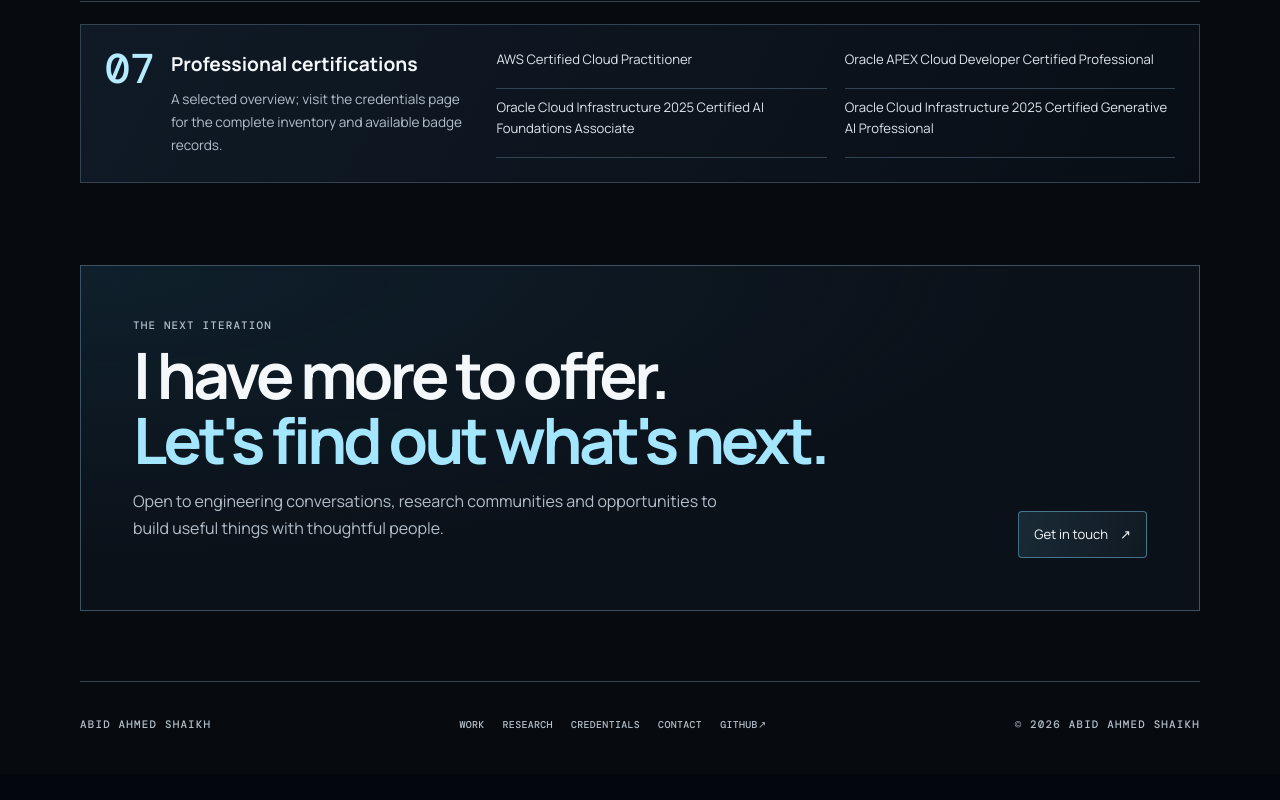
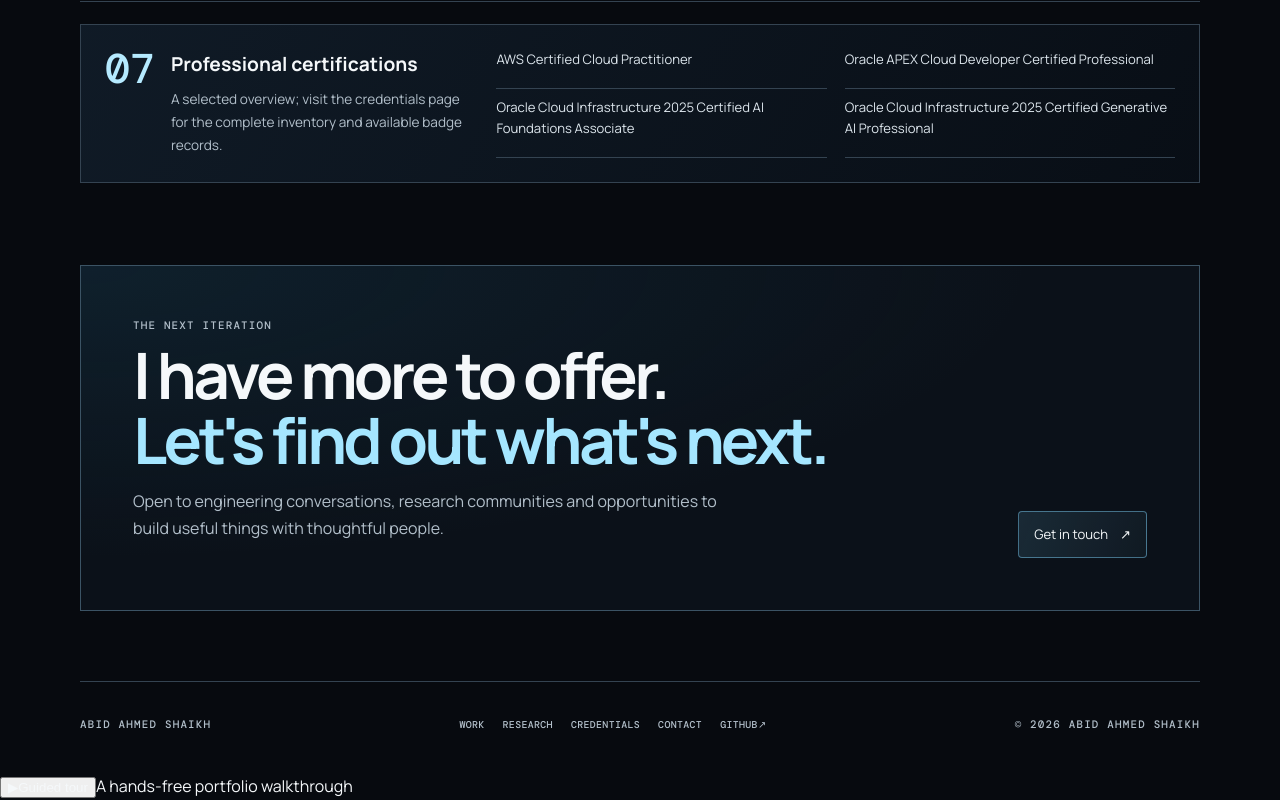
Before and after one commit to InfX2243/portfolio, a React (Vite) app: page / in a window 1280 px wide. Shown: the part 3966-4766 px from the top of the page. Before the commit the page ends 4740 px from the top, so only its background shows below. Built offline with nearby package versions, Linux system fonts and the light colour scheme.

Commit message:
Mount persistent guided-tour control across route changes

```diff
--- a/src/app/AppRouter.jsx
+++ b/src/app/AppRouter.jsx
@@ -2,6 +2,7 @@ import { lazy, Suspense, useEffect, useState } from "react";
 import { getRouteMetadata } from "../data/routes";
 import { BASE_PATH, normalizePath } from "./basePath";
 import { requestRouteFocus } from "./routeFocus";
+import { GuidedTour } from "../components/GuidedTour";
 
 const HomePage = lazy(() => import("../pages/HomePage").then(m => ({ default: m.HomePage })));
 const ProjectsPage = lazy(() => import("../pages/ProjectsPage").then(m => ({ default: m.ProjectsPage })));
@@ -81,8 +82,11 @@ export function AppRouter() {
     <NotFoundPage />;
 
   return (
-    <Suspense fallback={<div className="route-loading section-shell" role="status" aria-live="polite">Loading portfolio section…</div>}>
-      {page}
-    </Suspense>
+    <>
+      <Suspense fallback={<div className="route-loading section-shell" role="status" aria-live="polite">Loading portfolio section…</div>}>
+        {page}
+      </Suspense>
+      <GuidedTour path={path} />
+    </>
   );
 }
```
